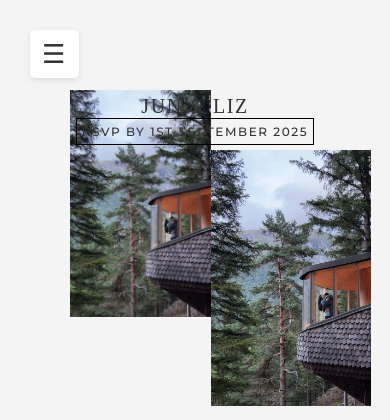
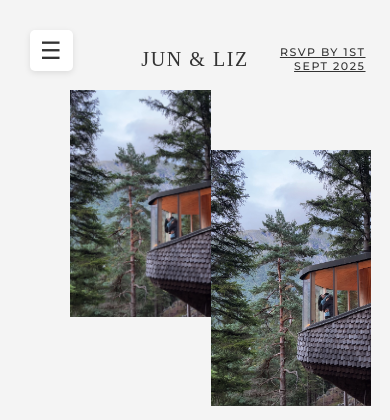
Before and after one commit to tzeliz/junandliz, a Flask app: page /invitation in a window 390 px wide. Shown: the top 420 px of the page. Run offline with Flask 3, Linux system fonts and the light colour scheme; some web fonts are replaced.

Commit message:
fixed nav bar alignment

```diff
--- a/templates/invitation.html
+++ b/templates/invitation.html
@@ -36,7 +36,6 @@
     </section>
 
 
-
     <style>
         /* General Page Styling */
         body, html {
@@ -68,18 +67,18 @@
         /* Left and Right Menu Styling */
         .nav-left, .nav-right {
             display: flex;
-            gap: 50px; /* Reduced gap between items */
-            flex-wrap: wrap; /* Allow the items to wrap */
+            align-items: center;
         }
 
         .nav-left {
-            flex-shrink: 0;
-            justify-content: center; /* Center the left items */
+            display: flex;
+            align-items: center;
         }
 
         .nav-right {
-            flex-shrink: 0;
-            justify-content: center; /* Center the right items */
+            display: flex;
+            align-items: center;
+            gap: 10px;
         }
 
         /* Centered Text (Names) */
@@ -92,6 +91,7 @@
             font-size: 30px; /* Increase the font size */
             font-weight: 300;
             text-align: center;
+            pointer-events: none;
         }
 
         /* Styling for menu items */
@@ -105,27 +105,6 @@
             color: gray;
         }
 
-        /* Responsive Design */
-        @media (max-width: 768px) {
-            .navbar {
-                flex-direction: column;
-                align-items: center;
-            }
-
-            .nav-left, .nav-right {
-                flex-direction: column;
-                gap: 10px;
-                justify-content: center;
-            }
-
-            .nav-center {
-                position: relative;
-                left: auto;
-                transform: none;
-                margin-top: 10px;
-                font-size: 20px; /* Adjust font size for mobile */
-            }
-        }
 
         /* HERO SECTION */
         .hero {
@@ -207,7 +186,6 @@
         .hamburger {
             font-size: 26px;
             cursor: pointer;
-            display: none; /* hidden on desktop */
             position: fixed;
             top: 30px;
             left: 30px;
@@ -240,34 +218,54 @@
             color: #333;
             text-decoration: none;
             margin-bottom: 10px;
-            font-size: 16px;
+            font-size: 11px;
             font-weight: 500;
         }
 
         /* RESPONSIVE DESIGN */
         @media (max-width: 768px) {
             .navbar {
-                flex-direction: column;
+                flex-direction: row;
+                justify-content: space-between;
                 align-items: center;
-                padding-top: 50px;
+                padding: 10px 5%;
+            }
+
+            .nav-center {
+                font-size: 20px;
+                white-space: nowrap;
+                margin: 0 auto; /* Center horizontally */
+                position: static;
+                transform: none;
+                text-align: center;
+                z-index: 1;
+            }
+
+            .nav-left, .nav-right {
+                flex: 1;
+            }
+
+            .nav-left {
+                justify-content: flex-start;
+            }
+
+            .nav-right {
+                display: flex;
+                justify-content: flex-end;
+                align-items: center;
+                flex-shrink: 0;
+                z-index: 1;
             }
 
             .hamburger {
-                display: block;
+                font-size: 24px;
+                padding: 6px 10px;
             }
 
-            .nav-left, .nav-right {
-                flex-direction: column;
-                gap: 15px;
-                align-items: center;
-            }
-
-            .nav-center {
-                position: relative;
-                left: auto;
-                transform: none;
-                margin-top: 15px;
-                font-size: 20px;
+            .nav-right a {
+                font-size: 11px;
+                padding: 4px 8px;
+                text-align: right;
             }
 
             .hero {
@@ -283,8 +281,6 @@
                 width: 100%;
             }
         }
-
-
 
 
         /* Sections */
@@ -332,12 +328,8 @@
 
     <!-- Hamburger Navigation -->
     <nav class="navbar">
-        <div class="hamburger" onclick="toggleMenu()">☰</div>
-        <div class="mobile-menu" id="mobileMenu">
-            <a href="#details">Event Details</a>
-            <a href="#getting-there">Getting There</a>
-            <a href="#accommodation">Accommodation</a>
-            <a href="#rsvp">RSVP</a>
+        <div class="nav-left">
+            <div class="hamburger" onclick="toggleMenu()">☰</div>
         </div>
 
         <div class="nav-center">
@@ -345,7 +337,14 @@
         </div>
 
         <div class="nav-right">
-            <a href="#rsvp" style="border: 1px solid black; padding: 5px;">RSVP by 1st September 2025</a>
+            <a href="#rsvp" style="text-decoration: underline; padding: 5px;">RSVP by 1st Sept 2025</a>
+        </div>
+
+        <div class="mobile-menu" id="mobileMenu">
+            <a href="#details">Event Details</a>
+            <a href="#getting-there">Getting There</a>
+            <a href="#accommodation">Accommodation</a>
+            <a href="#rsvp">RSVP</a>
         </div>
     </nav>
 
```
